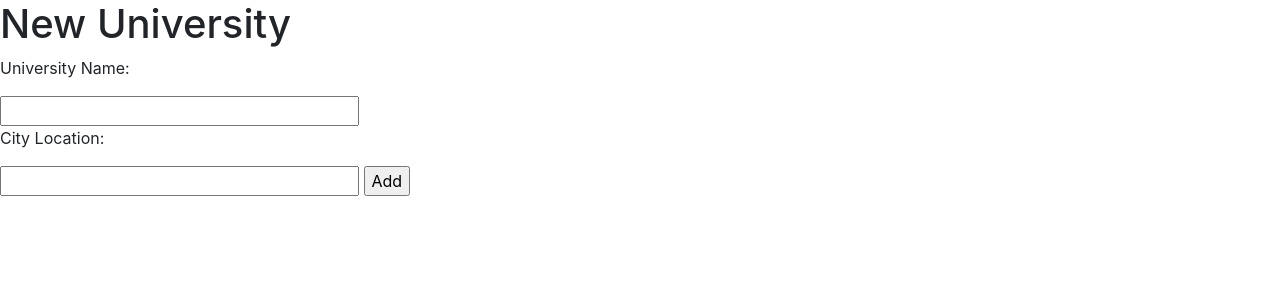
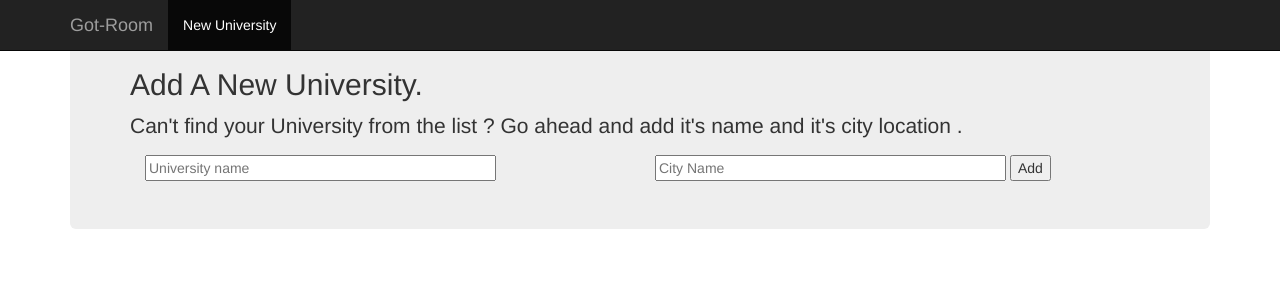
Before and after one commit to CruzanCaramele/FlaskApp, a Flask app: page /university/new/ in a window 1280 px wide. Shown: the top 300 px of the page. Run offline with Flask 2, Linux system fonts and the light colour scheme; some libraries are stand-ins or nearby versions.

Commit message:
Add navbar and modify input forms into jumbotron

```diff
--- a/templates/newuni.html
+++ b/templates/newuni.html
@@ -1,25 +1,59 @@
 <!DOCTYPE html>
 <html lang="en">
-	<head>
-		<meta charset="utf8">
-		<meta http-equiv="X-UA-Compatible" content="IE=edge">
-		<meta name="viewport" content="width=device-width, initial-scale=1">
-		<title>New University</title>
-		<link href='http://fonts.googleapis.com/css?family=Dosis' rel='stylesheet' type='text/css'>
-		<link rel="stylesheet" type="text/css" href="css/bootstrap.min.css">
-		<link rel="stylesheet" type="text/css" href="css/styles.css">
-	</head>
+<head>
+	<meta charset="utf-8">
+	<meta http-equiv="X-UA-Compatible" content="IE=edge">
+	<meta name="viewport" content="width=device-width, initial-scale=1">
+	<meta name="description" content="off-campus rooms for rent near popular universities in malaysia">
+	<meta name="author" content="Hamza Yahaya">
+	<title>Got-Room</title>
+
+	<!-- Bootstrap -->
+	<link rel="stylesheet" href="//maxcdn.bootstrapcdn.com/font-awesome/4.3.0/css/font-awesome.min.css">
+	<link rel="stylesheet" href="https://maxcdn.bootstrapcdn.com/bootstrap/3.3.2/css/bootstrap.min.css">
+</head>
 <body>
-	<h1>New University</h1>
+	<div class="navbar navbar-inverse navbar-fixed-top" role="navigation">
+		<div class="container">
+			<div class="navbar-header">
+				<button type="button" class="navbar-toggle" data-toggle="collapse" data-target=".navbar-collapse">
+					<span class="sr-only">Toggle navigation</span>
+					<span class="icon-bar"></span>
+					<span class="icon-bar"></span>
+					<span class="icon-bar"></span>
+				</button>
+				<a class="navbar-brand" href="{{url_for('showUniversities')}}">Got-Room</a>
+			</div><!--navbar-header-->
+			<div class="collapse navbar-collapse">
+				<ul class="nav navbar-nav">
+					<li class="active"><a href="{{url_for('newUniversity')}}">New University</a></li>
+				</ul>
+			</div><!--collapse navbar-collapse-->
+		</div>
+	</div><!--navbar-->
+    <div class="container">
 
+      <div class="jumbotron">
+        <h2>Add A New University.</h2>
+        <p class="lead">Can't find your University from the list ? Go ahead and add it's name and it's city location .
 	<form action="{{url_for('newUniversity')}}" method="POST">
-		<p>University Name:</p>
-		<input type="text" size="30" name="newUni">
+		<div class="container">
+			<div class="row">
+				<div class="col-md-6">
+					<input type="text" size="40" name="newUni" placeholder="University name">
+				</div>
 
-		<p>City Location:</p>
-		<input type="text" size="30" name="newCity">
-		<input type="submit" value="Add">
+				<div class="col-md-6">
+					<input type="text" size="40" name="newCity" placeholder="City Name">
+					<input type="submit" value="Add">
+				</div>
+			</div>
+		</div>
 	</form>
+
+      </div><!--jumbotron-->
+
+
 
 </body>
 </html>
```
